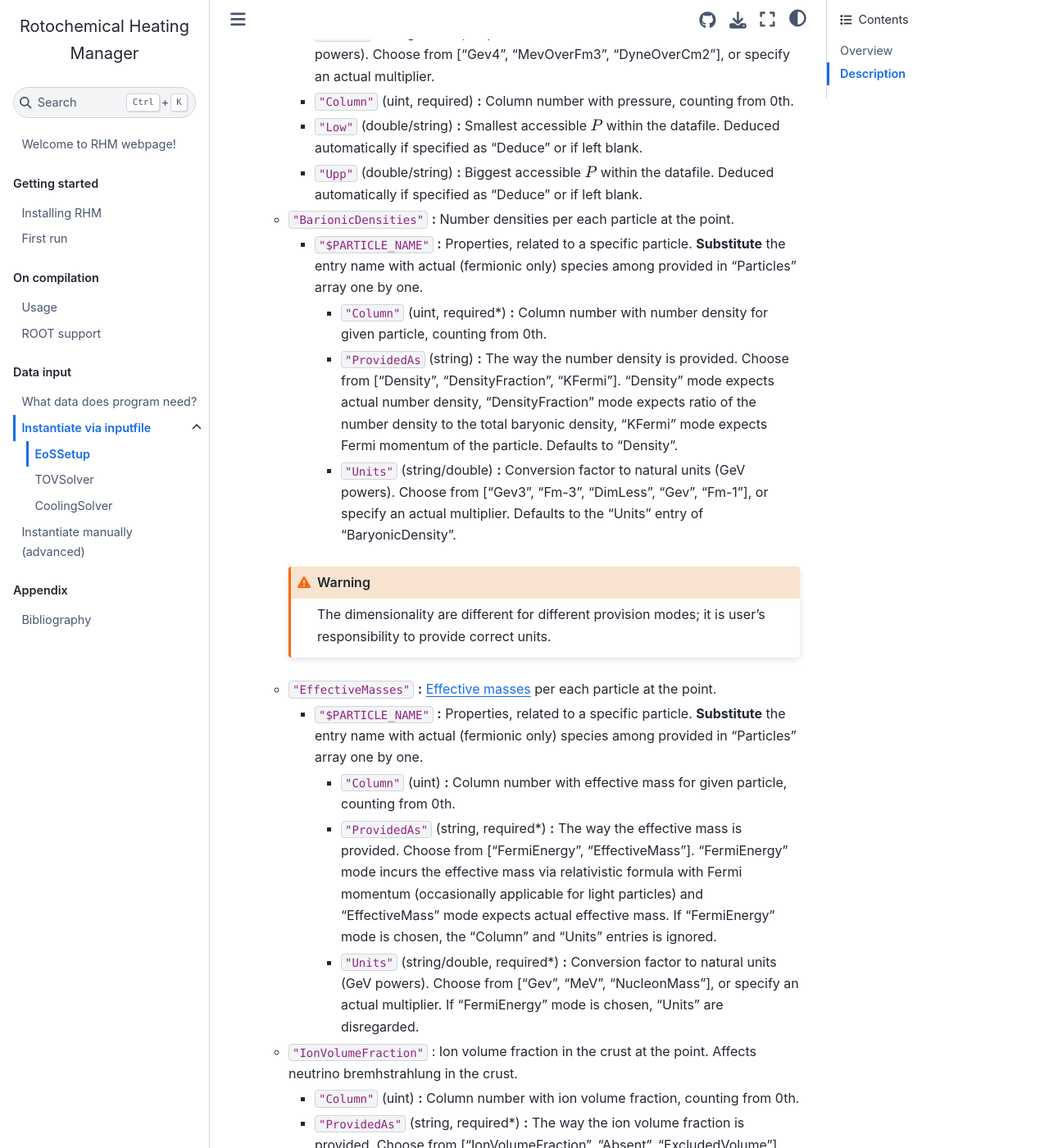
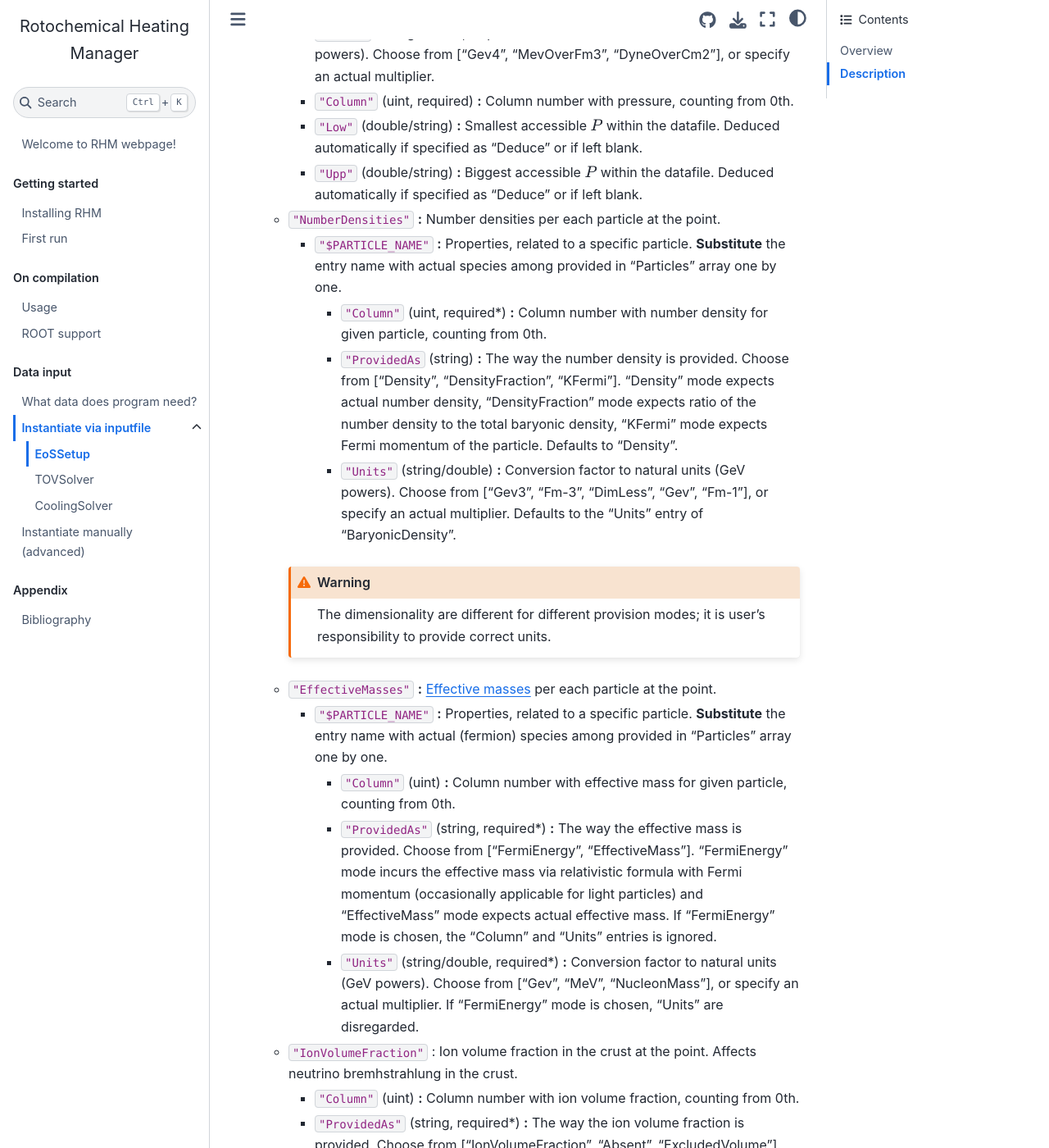
Before and after one commit to Silence2107/Rotochemical-heating-manager, a Jupyter Book: the page built from docs/data_input/inputfile_structure/eos_setup.md, in a window 1280 px wide and 1400 px high, scrolled down 1970 px. Shown: the whole window at 82% size. Built offline with Jupyter Book 1.0.4 settings and Sphinx 7.4.7 and the Sphinx Book theme 1.1.4, drawn with Linux system fonts in a browser that asks for light colours; cross-references to code outside the pages are shown as plain code; some of the changed text lies outside the part shown.

Commit message:
Basic coverage for meson species and other minor improvements

````diff
--- a/docs/data_input/inputfile_structure/eos_setup.md
+++ b/docs/data_input/inputfile_structure/eos_setup.md
@@ -39,8 +39,8 @@ In order to refer to an example, see <span style="color:blue">_presupplied/Input
         - `"Column"` (uint, required) **:** Column number with pressure, counting from 0th.
         - `"Low"` (double/string) **:** Smallest accessible $P$ within the datafile. Deduced automatically if specified as "Deduce" or if left blank.
         - `"Upp"` (double/string) **:** Biggest accessible $P$ within the datafile. Deduced automatically if specified as "Deduce" or if left blank.
-    - `"BarionicDensities"` **:** Number densities per each particle at the point.
-        - `"$PARTICLE_NAME"` **:** Properties, related to a specific particle. **Substitute** the entry name with actual (fermionic only) species among provided in "Particles" array one by one.
+    - `"NumberDensities"` **:** Number densities per each particle at the point.
+        - `"$PARTICLE_NAME"` **:** Properties, related to a specific particle. **Substitute** the entry name with actual species among provided in "Particles" array one by one.
             - `"Column"` (uint, required*) **:** Column number with number density for given particle, counting from 0th.
             - `"ProvidedAs` (string) **:** The way the number density is provided. Choose from ["Density", "DensityFraction", "KFermi"]. "Density" mode expects actual number density, "DensityFraction" mode expects ratio of the number density to the total baryonic density, "KFermi" mode expects Fermi momentum of the particle. Defaults to "Density".
             - `"Units"` (string/double) **:** Conversion factor to natural units (GeV powers). Choose from ["Gev3", "Fm-3", "DimLess", "Gev", "Fm-1"], or specify an actual multiplier. Defaults to the "Units" entry of "BaryonicDensity".
@@ -49,7 +49,7 @@ In order to refer to an example, see <span style="color:blue">_presupplied/Input
         The dimensionality are different for different provision modes; it is user's responsibility to provide correct units.
         ```
     - `"EffectiveMasses"` **:** [Effective masses](https://en.wikipedia.org/wiki/Effective_mass_(solid-state_physics)) per each particle at the point.
-        - `"$PARTICLE_NAME"` **:** Properties, related to a specific particle. **Substitute** the entry name with actual (fermionic only) species among provided in "Particles" array one by one.
+        - `"$PARTICLE_NAME"` **:** Properties, related to a specific particle. **Substitute** the entry name with actual (fermion) species among provided in "Particles" array one by one.
             - `"Column"` (uint) **:** Column number with effective mass for given particle, counting from 0th.
             - `"ProvidedAs"` (string, required*) **:** The way the effective mass is provided. Choose from ["FermiEnergy", "EffectiveMass"]. "FermiEnergy" mode incurs the effective mass via relativistic formula with Fermi momentum (occasionally applicable for light particles) and "EffectiveMass" mode expects actual effective mass. If "FermiEnergy" mode is chosen, the "Column" and "Units" entries is ignored.
             - `"Units"` (string/double, required*) **:** Conversion factor to natural units (GeV powers). Choose from ["Gev", "MeV", "NucleonMass"], or specify an actual multiplier. If "FermiEnergy" mode is chosen, "Units" are disregarded.
````
Also changed, not shown: other parts of docs/data_input/inputfile_structure/eos_setup.md (+1 -1 lines), 2 other files.
